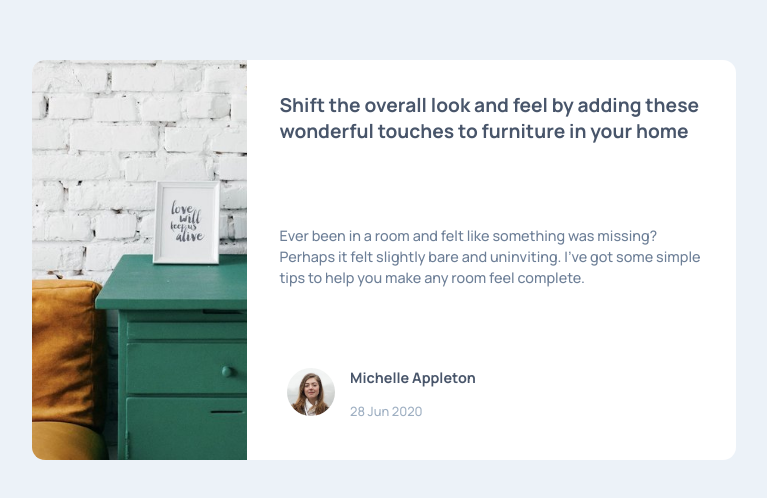
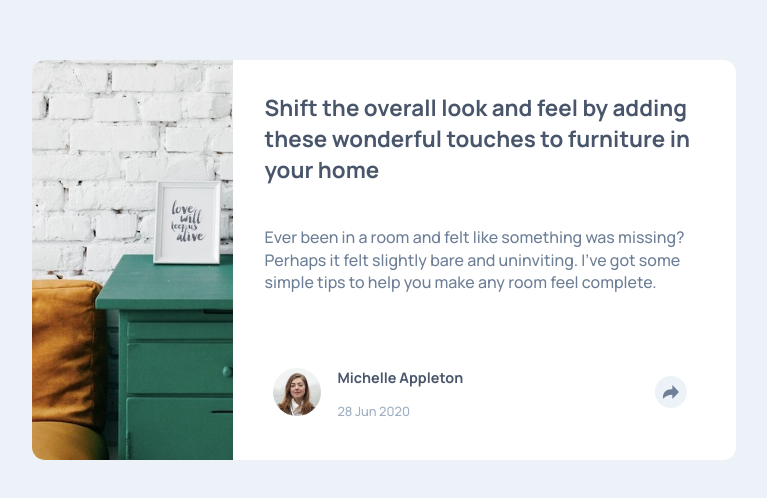
Before and after one commit to Lukasz-Milde/Article-Prenview, a website built with Parcel: page src/index.html in a window 1280 px wide. Shown: the part 140-638 px from the top of the page, without its empty margins (256-1023 px from the left). Built offline with nearby package versions, Linux system fonts and the light colour scheme.

Commit message:
desktop design done

```diff
--- a/src/index.html
+++ b/src/index.html
@@ -34,7 +34,9 @@
         </div>
         <p class="name">Michelle Appleton</p>
         <p class="date">28 Jun 2020</p>
-        <div class="share-btn"></div>
+        <div class="share-btn">
+          <button class="btn"></button>
+        </div>
 
       </section>
     </div>
--- a/src/scss/main.scss
+++ b/src/scss/main.scss
@@ -56,14 +56,13 @@ body {
 .content--title {
 	grid-area: title;
 	font-weight: 700;
-	font-size: 1.2rem;
+	font-size: 1.4rem;
 	color: $title-color;
 }
 
 .content--text {
 	grid-area: text;
-	font-size: 0.9rem;
-	line-height: 1.3rem;
+	line-height: 1.4rem;
 	color: $text-color;
 }
 
@@ -93,3 +92,20 @@ body {
 	color: $date-color;
 	font-size: 0.8rem;
 }
+
+.share-btn {
+	grid-area: share;
+	justify-self: center;
+	align-self: center;
+	.btn {
+		width: 2rem;
+		height: 2rem;
+		border-radius: 50%;
+		background-color: $body-bck;
+		border: none;
+		background-image: url(../../images/icon-share.svg);
+		background-repeat: no-repeat;
+		background-size: 1rem;
+		background-position: center center;
+	}
+}
```
Also changed, not shown: dist/icon-share.47ee54f4.svg (added), dist/index.html, 4 other files.
